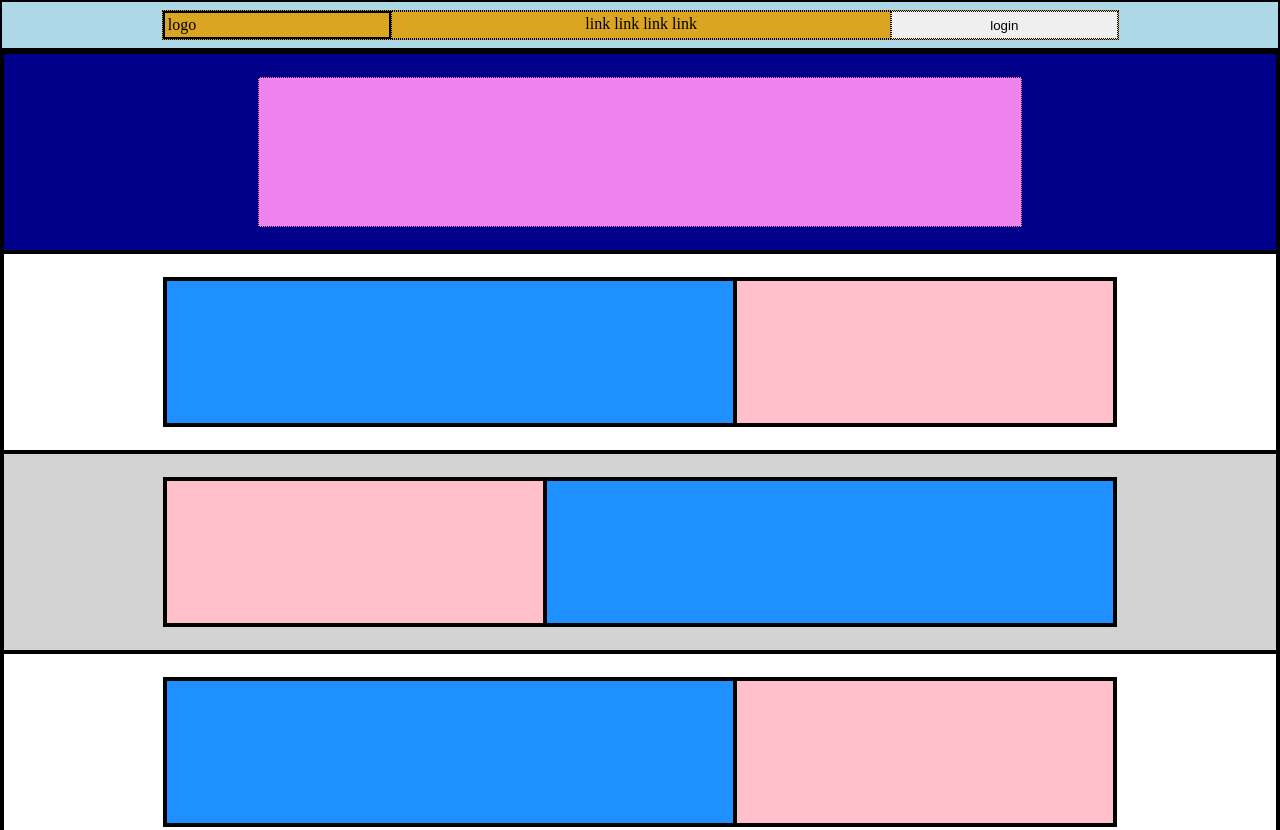
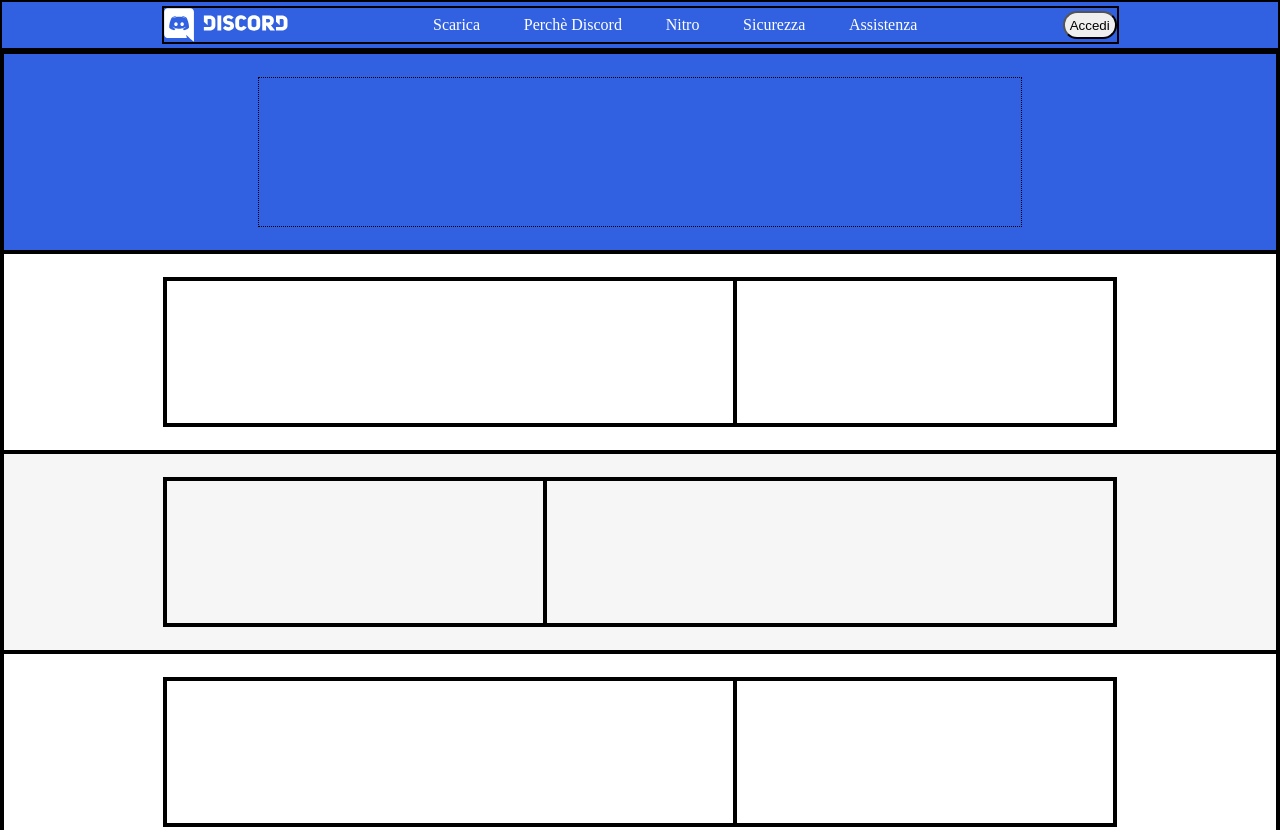
Before and after one commit to alessiavozzo/htmlcss-discord, a plain HTML site: page index.html in a window 1280 px wide. Shown: the top 830 px of the page. Drawn offline with Linux system fonts and the light colour scheme.

Commit message:
add header content

```diff
--- a/assets/css/style.css
+++ b/assets/css/style.css
@@ -1,20 +1,10 @@
 /* #region Color Palette */
 :root{
-    --bool-header-background:rgba(173, 216, 230, 1);
-    --bool-header-items: rgba(218, 165, 32, 1);
-    --bool-main-section-banner: rgba(0, 0, 139, 1);
-    --bool-banner: rgba(238, 130, 238, 1);
-    --bool-main-section-light: white;
-    --bool-main-section-dark: rgba(211, 211, 211, 1);
-    --bool-container: red;
-    --bool-container-img:rgba(30, 144, 255, 1);
-    --bool-container-text:rgba(255, 192, 203, 1);
-    --bool-bottom-container:rgba(34, 139, 34, 1);
-    --bool-footer-background: rgba(35, 39, 42, 1);
-    --bool-footer-top-social-items:rgba(240, 128, 128, 1);
-    --bool-footer-top-info-items:rgba(32, 178, 170, 1);
-    --bool-footer-bottom: rgba(127, 255, 212, 1);
-    --bool-footer-bottom-items: rgba(255, 182, 193, 1);
+    --discord-primary: rgba(49, 97, 224, 1);
+    --discord-lighter:rgba(255, 255, 255, 1);
+    --discord-light:rgba(246, 246, 246, 1);
+    --discord-dark:rgba(35, 39, 42, 1);
+    --discord-text:rgba(142, 161, 225, 1);
 }
 /* #endregion Color Palette */
 
@@ -98,32 +88,36 @@
     border: 1px dotted black;
 }
 
+a{
+    text-decoration: none;
+    color: var(--discord-lighter);
+}
+
 /* #endregion Common_rules */
 
 /* #region Header */
 
 header{
-    background-color: var(--bool-header-background);
+    background-color: var(--discord-primary);
     display: flex;
 }
 
 header > .container{
-    background-color: var(--bool-header-items);
-    border: 1px black dotted;
-}
-
-.logo, .login{
-    flex-grow: 1;
+    background-color: var(--discord-primary);
+    align-items: center;
+    justify-content: space-between;
 }
 
 nav{
-    flex-grow: 2;
-    text-align: center;
+    width: 60%;
+    display: flex;
+    justify-content: space-evenly;
+    align-items: center;
 }
 
-.logo, .login, nav{
-    padding: 0.2rem;
-    border: 1px dotted black;
+button{
+    border-radius: 1rem;
+    padding: 0.3rem;
 }
 
 /* #endregion Header */
@@ -132,30 +126,26 @@ nav{
 /* Main sections */
 
 #section_banner{
-    background-color: var(--bool-main-section-banner);
+    background-color: var(--discord-primary);
     display: flex;
 }
 
 .section_group, .section_fandom{
-    background-color: var(--bool-main-section-light);
+    background-color: var(--discord-lighter);
     display: flex;
 }
 
-.section_meet{
-    background-color: var(--bool-main-section-dark);
+.section_meet, #bottom_section{
+    background-color: var(--discord-light);
     display: flex;
 }
 
-#bottom_section{
-    background-color: var(--bool-main-section-dark);
-    display: flex;
-}
+
 
 /* Section container */
 
 #banner{
     width: 60%;
-    background-color: var(--bool-banner);
     margin: auto;
     border: 1px dotted black;
 }
@@ -184,7 +174,7 @@ nav{
 /* #region Footer */
 
 footer{
-    background-color: var(--bool-footer-background);
+    background-color: var(--discord-dark);
     display: flex;
 }
 
@@ -202,20 +192,17 @@ footer{
 }
 
 #social{
-    background-color: var(--bool-footer-top-social-items);
     width: 30%;
     border: 1px dotted black;
 }
 
 .info{
-    background-color: var(--bool-footer-top-info-items);
     width: calc(70% / 4);
     border: 1px dotted white;
 }
 
 /* Footer bottom */
 #footer_bottom{
-    background-color: var(--bool-footer-bottom);
     height: 15%;
     display: flex;
     justify-content: space-between;
@@ -223,7 +210,6 @@ footer{
 }
 
 .logo-footer, .signup{
-    background-color: pink;
     padding: 0.2rem;
     border: 1px dotted black;
 }
--- a/index.html
+++ b/index.html
@@ -1,19 +1,30 @@
 <!DOCTYPE html>
 <html lang="en">
+
 <head>
     <meta charset="UTF-8">
     <meta name="viewport" content="width=device-width, initial-scale=1.0">
     <title>Discord</title>
     <link rel="stylesheet" href="./assets/css/style.css">
 </head>
+
 <body class="debug">
 
     <!-- /#site_header -->
     <header id="site_header">
         <div class="container">
-            <div class="logo">logo</div>
-            <nav>link link link link</nav>
-            <button class="login">login</button>
+            <img src="./assets/img/logo.svg" alt="logo-discord">
+
+            <nav>
+                <a href="#">Scarica</a>
+                <a href="#">Perchè Discord</a>
+                <a href="#">Nitro</a>
+                <a href="#">Sicurezza</a>
+                <a href="#">Assistenza</a>
+            </nav>
+
+            <button class="login">Accedi</button>
+
         </div>
     </header>
 
@@ -91,4 +102,5 @@
     </footer>
 
 </body>
+
 </html>
```
